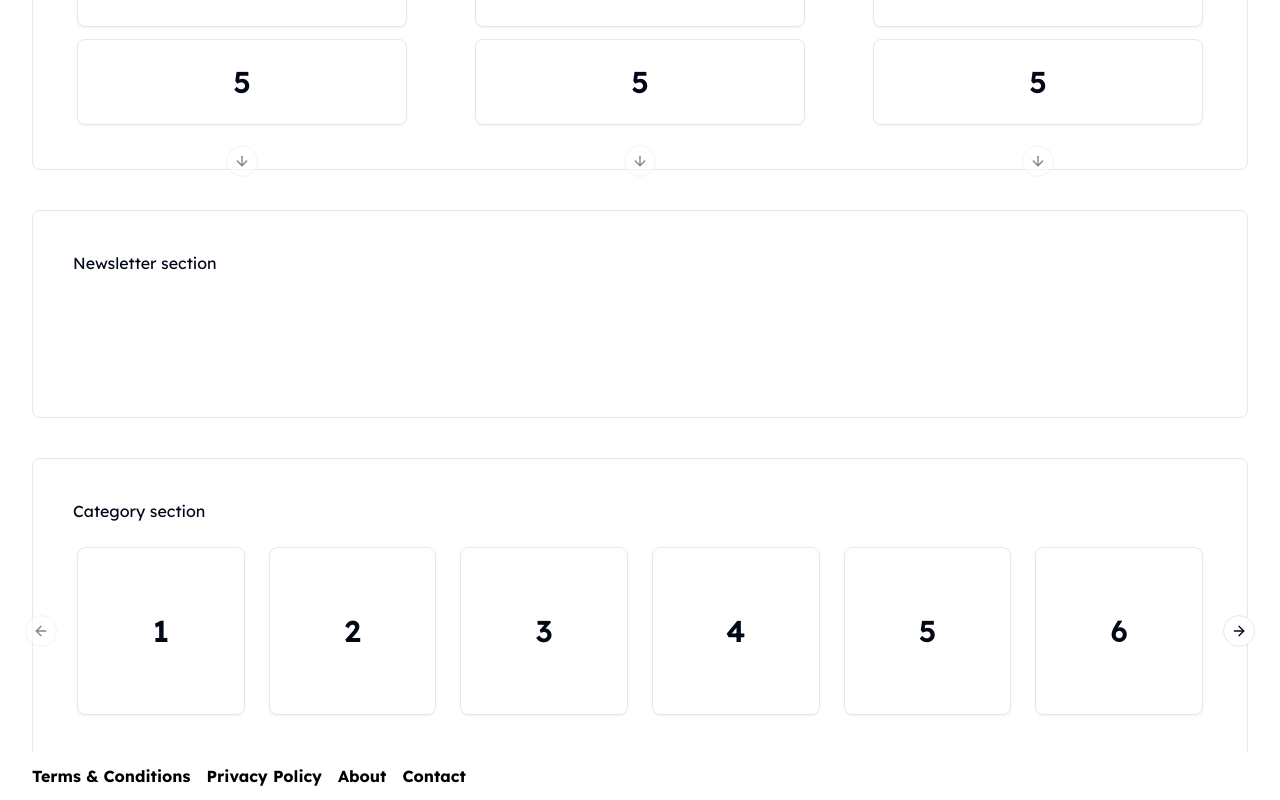
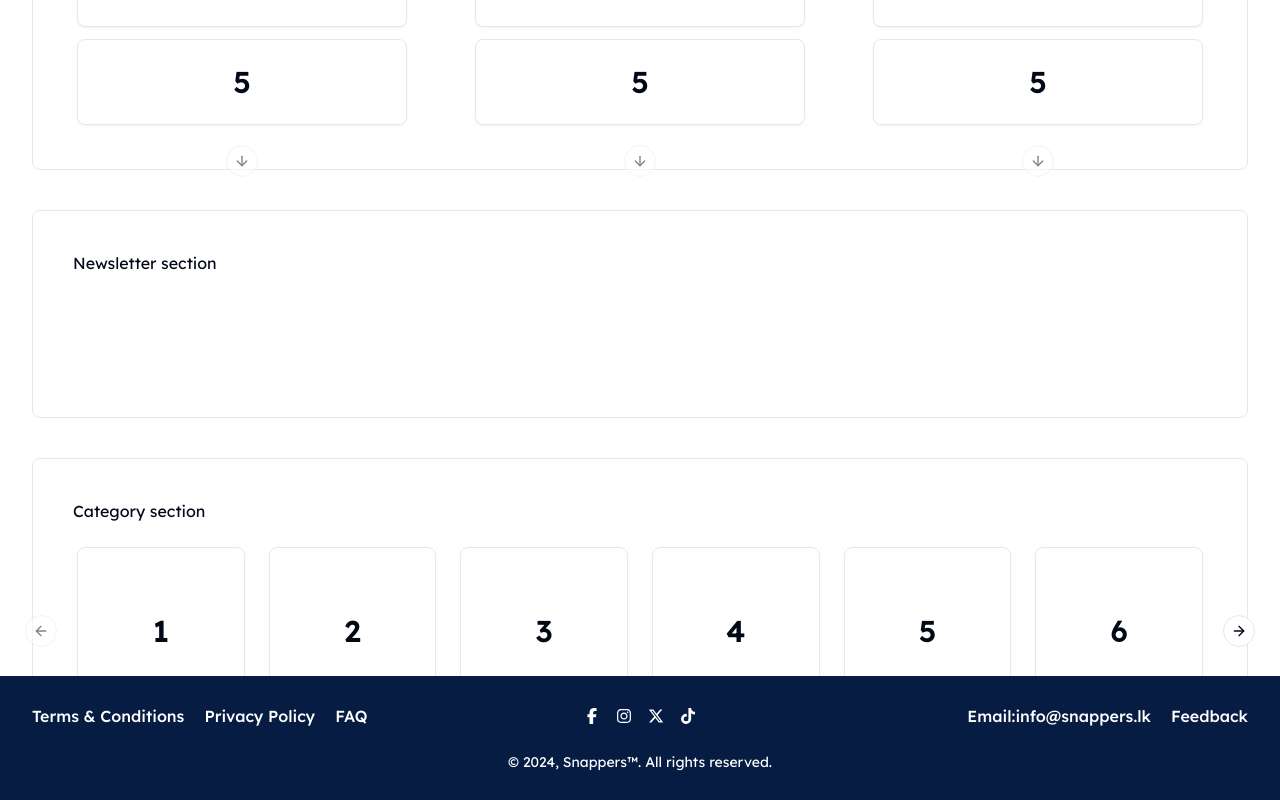
Before and after one commit to shakee93/snappers-headless, a Next.js app: page / in a window 1280 px wide. Shown: the part 1499-2299 px from the top of the page. Built offline with nearby package versions, Linux system fonts and the light colour scheme.

Commit message:
feat: footer created

```diff
--- /dev/null
+++ b/components/global/SocialIcons.tsx
@@ -0,0 +1,33 @@
+import React from "react";
+import Link from "next/link";
+import {
+  FaXTwitter,
+  FaFacebookF,
+  FaInstagram,
+  FaTiktok,
+} from "react-icons/fa6";
+
+interface Props {}
+
+function SocialIcons(props: Props) {
+  const {} = props;
+
+  return (
+    <div className="flex items-center gap-4 justify-center">
+      <Link href={"https://www.facebook.com/Snapperslanka"}>
+        <FaFacebookF />
+      </Link>
+      <Link href={"https://www.instagram.com/snapperslk/"}>
+        <FaInstagram />
+      </Link>
+      <Link href={"https://twitter.com/snapperslk"}>
+        <FaXTwitter />
+      </Link>
+      <Link href={"https://www.tiktok.com/@snapperslk?lang=en%20"}>
+        <FaTiktok />
+      </Link>
+    </div>
+  );
+}
+
+export default SocialIcons;
--- a/components/global/footer.tsx
+++ b/components/global/footer.tsx
@@ -1,12 +1,18 @@
 import React from "react";
 import Link from "next/link";
+import SocialIcons from "./SocialIcons";
 
 const Footer: React.FC = () => {
+  const currentYear = new Date().getFullYear();
+
   return (
-    <footer className="absolute w-full bottom-0 bg-white dark:bg-transparent dark:text-white  dark:border-t border-[#1e293b] text-black ">
-      <div className="container flex items-center justify-between py-3">
+    <footer className="absolute w-full bottom-0 bg-snap_blue dark:bg-transparent text-white dark:text-white dark:border-t border-snap_blue ">
+      <div className="container flex flex-col py-4">
+        <div className="grid grid-cols-3 py-3 justify-between">
+          {/* 1st Column */}
+          <div>
             <nav>
-          <ul className="flex space-x-4 font-bold">
+              <ul className="flex gap-5 font-medium">
                 <li>
                   <Link href={"/terms"}>Terms & Conditions</Link>
                 </li>
@@ -14,13 +20,37 @@ const Footer: React.FC = () => {
                   <Link href={"/privacy-policy"}>Privacy Policy</Link>
                 </li>
                 <li>
-              <Link href={"/about"}>About</Link>
-            </li>
-            <li>
-              <Link href={"/contact"}>Contact</Link>
+                  <Link href={"/faq"}>FAQ</Link>
                 </li>
               </ul>
             </nav>
+          </div>
+
+          {/* 2nd Column */}
+          <SocialIcons />
+
+          {/* 3rd column */}
+          <div>
+            <nav>
+              <ul className="flex gap-5 justify-end font-medium">
+                <li>
+                  <Link href={"mailto:info@snappers.lk"}>
+                    Email:info@snappers.lk
+                  </Link>
+                </li>
+                <li>
+                  <Link href={"/privacy-policy"}>Feedback</Link>
+                </li>
+              </ul>
+            </nav>
+          </div>
+          <div></div>
+        </div>
+
+        {/* copyright section */}
+        <div className="text-center py-3 text-sm">
+          © {currentYear}, Snappers™. All rights reserved.
+        </div>
       </div>
     </footer>
   );
--- a/package.json
+++ b/package.json
@@ -25,12 +25,13 @@
     "next-themes": "^0.3.0",
     "react": "^18",
     "react-dom": "^18",
+    "react-icons": "^5.2.1",
     "tailwind-merge": "^2.3.0",
     "tailwindcss-animate": "^1.0.7"
   },
   "devDependencies": {
     "@types/node": "^20",
-    "@types/react": "^18",
+    "@types/react": "^18.3.2",
     "@types/react-dom": "^18",
     "eslint": "^8",
     "eslint-config-next": "14.2.3",
```
Also changed, not shown: 1 other file (tests, documents, lock files or other folders). Lines whose indentation alone changed are shown as unchanged.
